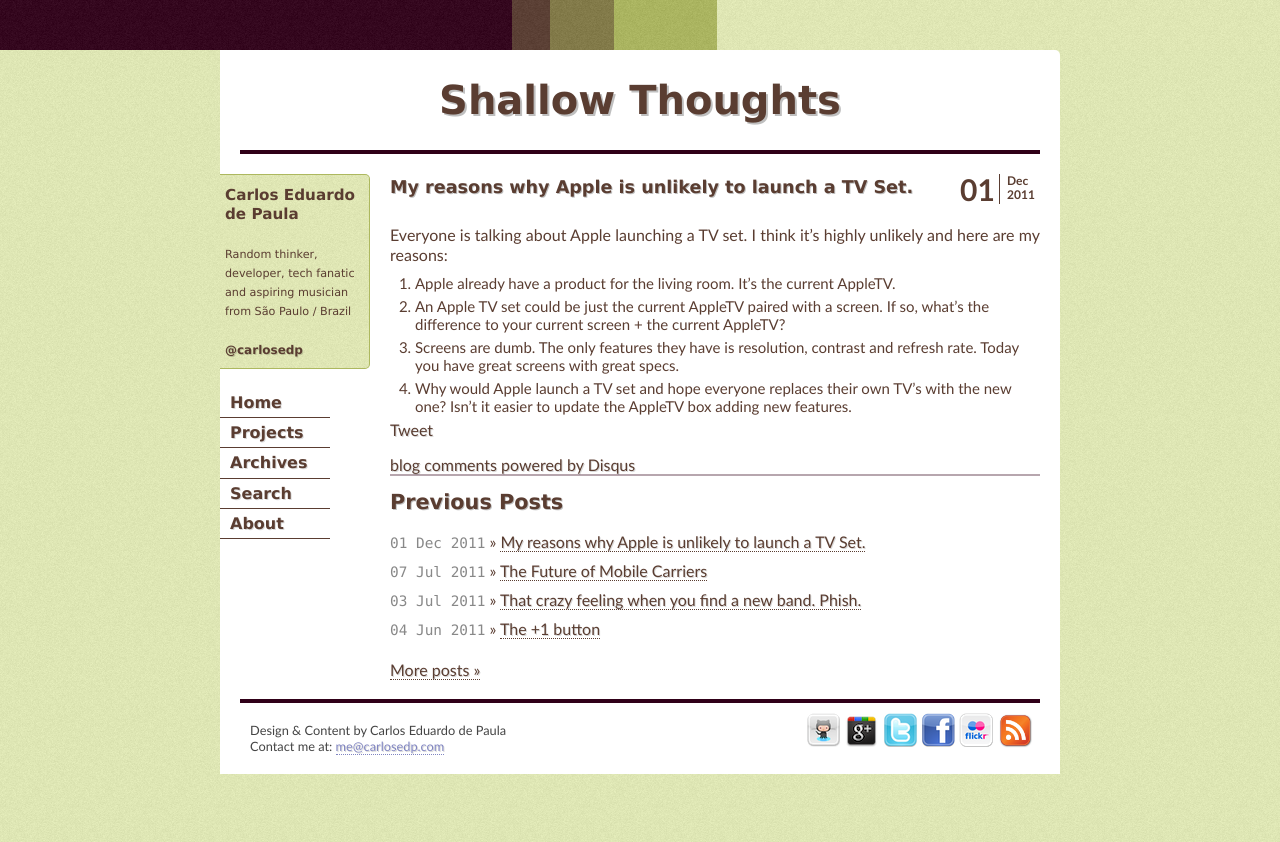
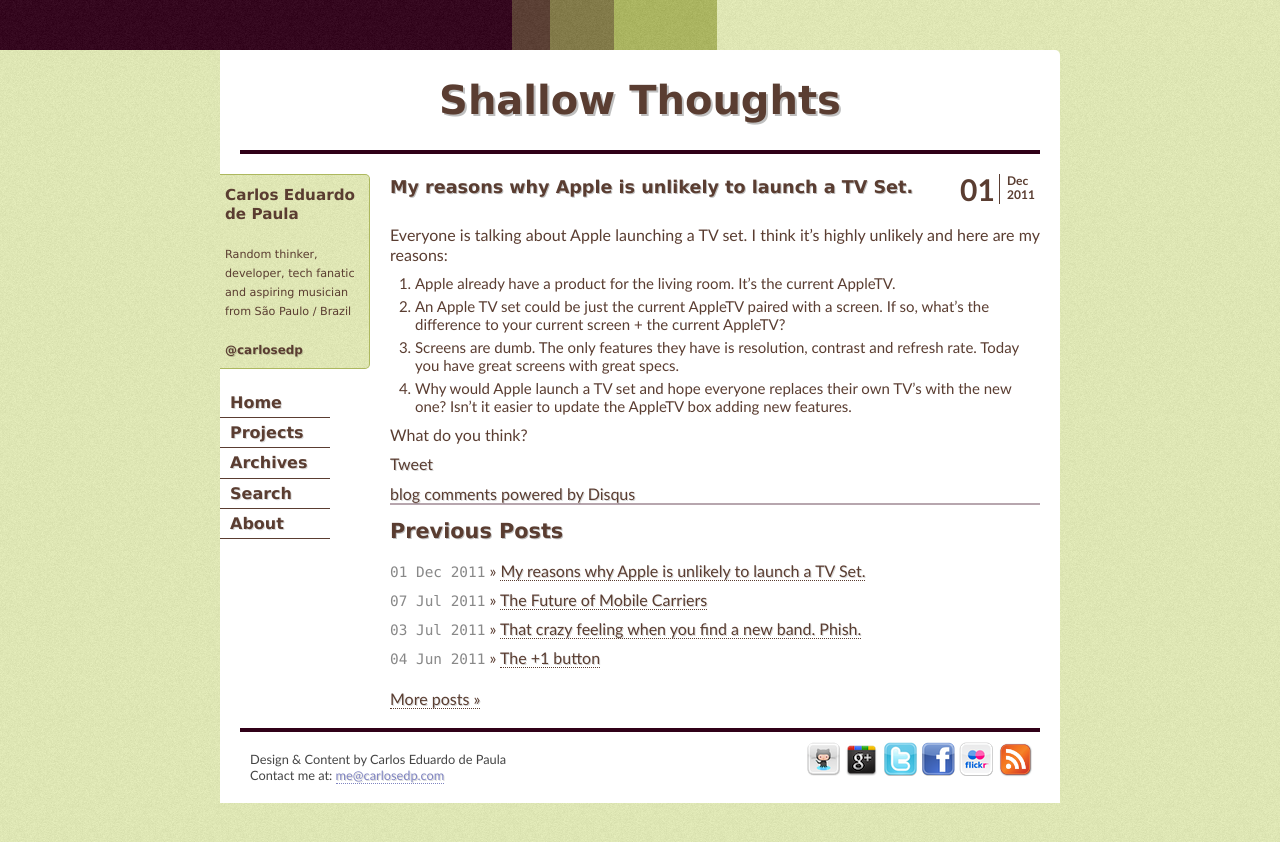
Before and after one commit to carlosedp/carlosedp.github.com, a Jekyll site: the page built from _posts/2011-12-01-My-reasons-why-Apple-is-unlikely-to-launch-a-TV-Set.md, in a window 1280 px wide. Shown: the top 842 px of the page. Built offline with Jekyll 4.4.1, drawn with Linux system fonts in a browser that asks for light colours; Markdown is read by kramdown in place of the engine named in the settings; comment, search, counter and statistics services are not loaded.

Commit message:
Fix Post

```diff
--- a/_posts/2011-12-01-My-reasons-why-Apple-is-unlikely-to-launch-a-TV-Set.md
+++ b/_posts/2011-12-01-My-reasons-why-Apple-is-unlikely-to-launch-a-TV-Set.md
@@ -9,3 +9,5 @@
 2. An Apple TV set could be just the current AppleTV paired with a screen. If so, what's the difference to your current screen + the current AppleTV?
 3. Screens are dumb. The only features they have is resolution, contrast and refresh rate. Today you have great screens with great specs.
 4. Why would Apple launch a TV set and hope everyone replaces their own TV's with the new one? Isn't it easier to update the AppleTV box adding new features.
+
+What do you think?
```
